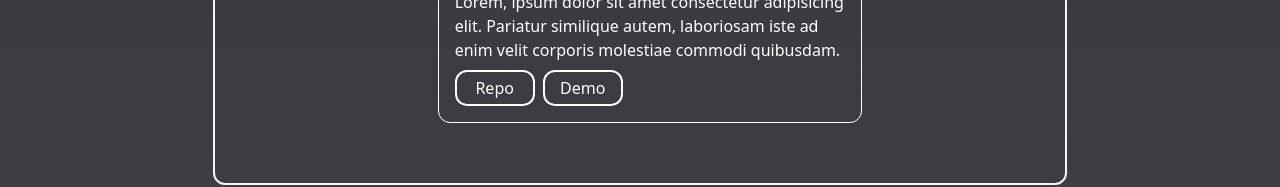
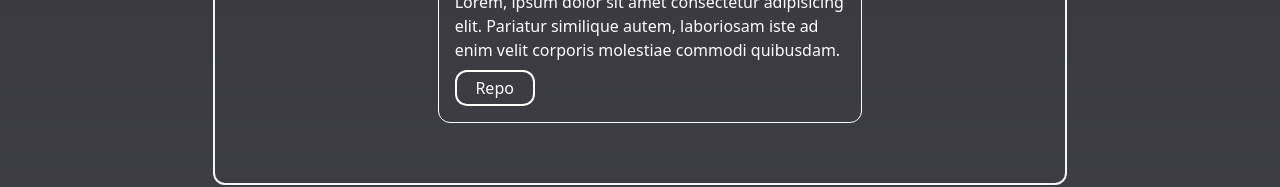
Before and after one commit to farhanjmohamed/personal-portfolio, a React (Vite) app: page / in a window 1280 px wide. Shown: the part 2437-2624 px from the top of the page. Built offline with nearby package versions, Linux system fonts and the light colour scheme.

Commit message:
content update

```diff
--- a/src/App.jsx
+++ b/src/App.jsx
@@ -155,8 +155,9 @@ function App() {
               Lorem, ipsum dolor sit amet consectetur adipisicing elit. Pariatur similique autem, laboriosam iste ad
               enim velit corporis molestiae commodi quibusdam.
             </p>
-            <button className="border-2 border-white p-1 w-20 rounded-xl hover:bg-zinc-950 mr-2">Repo</button>
-            <button className="border-2 border-white p-1 w-20 rounded-xl hover:bg-zinc-950">Demo</button>
+            <div className="hover:cursor-pointer border-2 border-white p-1 w-20 text-center rounded-xl hover:bg-zinc-950 mr-2">
+              <a href="https://github.com/farhanjmohamed/temp-converter">Repo</a>
+            </div>
           </div>
         </div>
       </div>
```
